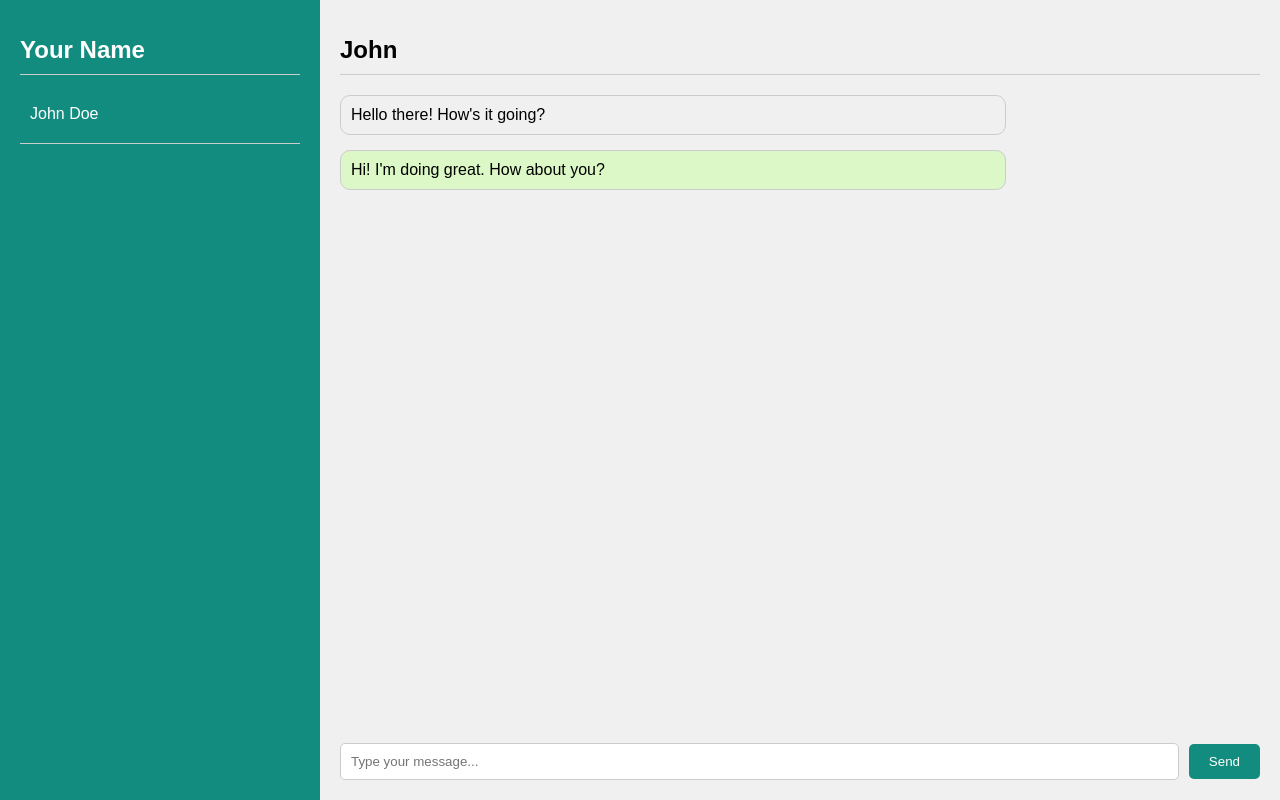
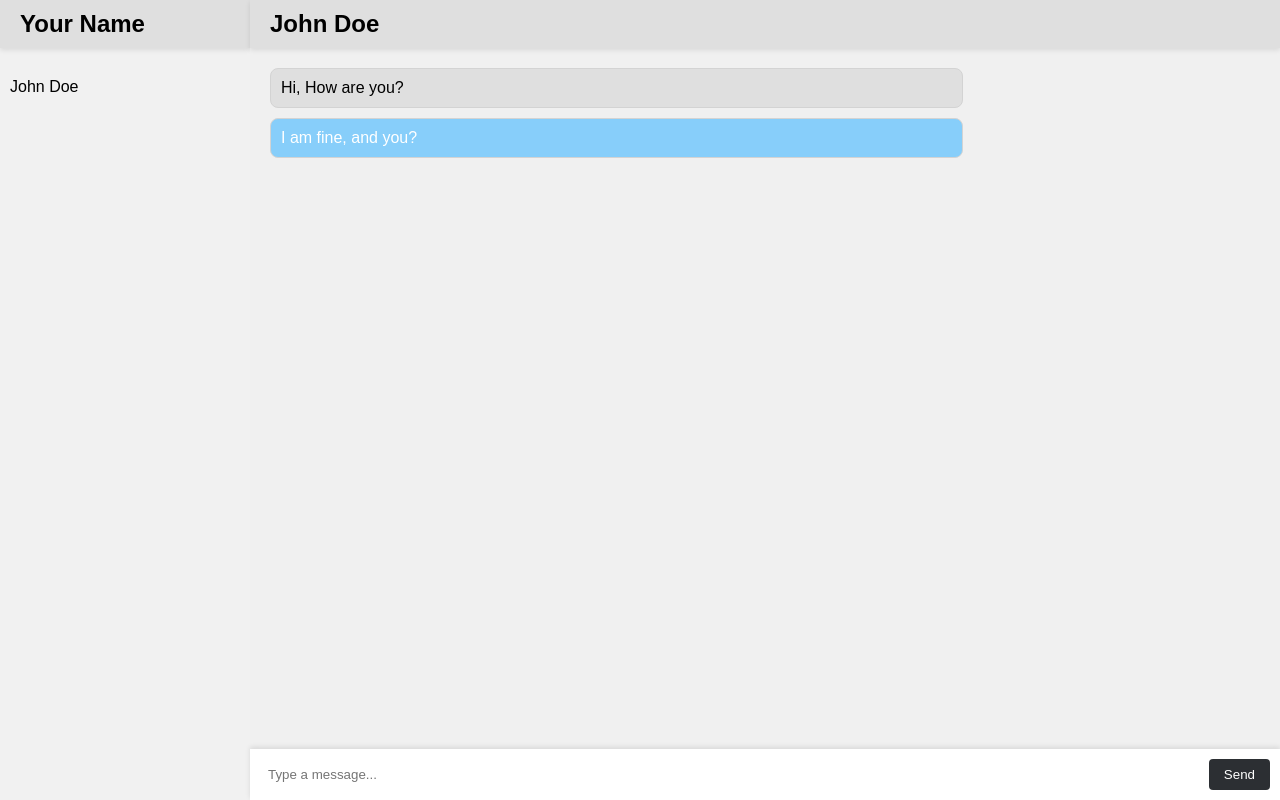
Before and after one commit to Dhairyas14/simple-chat-app, a website: page index.html in a window 1280 px wide. Both pictures are taken after typing "Sample" into the empty fields and a click on the button "Send". Drawn offline with nearby package versions, Linux system fonts and the light colour scheme; no server answers.

Commit message:
This is my basic chat app with Assignment 1.

```diff
--- a/client.js
+++ /dev/null
@@ -1,22 +0,0 @@
-document.addEventListener('DOMContentLoaded', () => {
-  const socket = io(); // Connect to the Socket.IO server
-  const messageContainer = document.querySelector('.message-container');
-  const messageInput = document.querySelector('.message-input');
-  const sendButton = document.querySelector('.send-button');
-
-  socket.on('message', (data) => {
-    const message = document.createElement('div');
-    message.className = 'message' + (data.isSender ? ' sender' : '');
-    message.textContent = data.message;
-    messageContainer.appendChild(message);
-  });
-
-  sendButton.addEventListener('click', () => {
-    const messageText = messageInput.value.trim();
-
-    if (messageText) {
-      socket.emit('message', { message: messageText, isSender: true });
-      messageInput.value = '';
-    }
-  });
-});
--- a/index.html
+++ b/index.html
@@ -4,30 +4,35 @@
     <meta charset="UTF-8">
     <meta name="viewport" content="width=device-width, initial-scale=1.0">
     <link rel="stylesheet" href="styles.css">
-    <title>Socket.IO Chat</title>
+    <title>Chat App</title>
 </head>
 <body>
-    <div class="chat-container">
-        <div class="sidebar">
-            <h1 class="sidebar-header">Your Name</h1>
+    <div class="container">
+        <aside class="sidebar">
+            <div class="sidebar-header">
+                <h2>Your Name</h2>
+            </div>
             <ul class="contact-list">
-                <li class="contact-list-item">John Doe</li>
-                <!-- Add more contact list items as needed -->
+                <!-- Contacts will be dynamically added here -->
+                <li>John Doe</li>
             </ul>
-        </div>
+        </aside>
         <div class="chat-area">
-            <h1 class="chat-area-header">John</h1>
-            <div class="message-container">
-                <div class="message received">Hello there! How's it going?</div>
-                <div class="message sent">Hi! I'm doing great. How about you?</div>
+            <div class="chat-header">
+                <h2>John Doe</h2>
             </div>
-            <div class="input-container">
-                <input type="text" class="message-input" placeholder="Type your message...">
-                <button class="send-button">Send</button>
+            <div class="chat-box">
+                <!-- Chat messages will be dynamically added here -->
+                <div class="message received">Hi, How are you?</div>
+                <div class="message sent">I am fine, and you?</div>
+            </div>
+            <div class="input-box">
+                <input type="text" id="messageInput" placeholder="Type a message...">
+                <button id="sendButton">Send</button>
             </div>
         </div>
     </div>
-    <script src="/socket.io/socket.io.js"></script>
-    <script src="client.js"></script>
+    <script src="https://cdnjs.cloudflare.com/ajax/libs/socket.io/4.1.2/socket.io.js"></script>
+    <script src="script.js"></script>
 </body>
 </html>
--- a/package.json
+++ b/package.json
@@ -4,13 +4,15 @@
   "description": "This is a simple chat app",
   "main": "index.js",
   "scripts": {
-    "test": "echo \"Error: no test specified\" && exit 1"
+    "test": "echo \"Error: no test specified\" && exit 1",
+    "start": "node server.js"
   },
   "keywords": [],
   "author": "",
   "license": "ISC",
   "dependencies": {
     "express": "^4.18.2",
+    "http": "^0.0.1-security",
     "socket.io": "^4.7.2",
     "socket.io-client": "^4.7.2"
   }
--- /dev/null
+++ b/replacements.json
@@ -0,0 +1,28 @@
+{
+    "replacements": [
+        {
+            "from": "react",
+            "to": "*"
+        },
+        {
+            "from": "woah",
+            "to": "😲"
+        },
+        {
+            "from": "hey",
+            "to": "👋"
+        },
+        {
+            "from": "lol",
+            "to": "😂"
+        },
+        {
+            "from": "like",
+            "to": "💟"
+        },
+        {
+            "from": "congratulations",
+            "to": "🎉"
+        }
+    ]
+}
--- /dev/null
+++ b/script.js
@@ -0,0 +1,53 @@
+const socket = io(); // Connect to the socket.io server
+
+// DOM elements
+const messageInput = document.getElementById('messageInput');
+const sendButton = document.getElementById('sendButton');
+const chatBox = document.querySelector('.chat-box');
+
+let replacements = []; // Array to store replacements
+
+// Fetch the replacements from the JSON file
+fetch('replacements.json')
+    .then(response => response.json())
+    .then(data => {
+        replacements = data.replacements;
+    })
+    .catch(error => console.error('Error fetching replacements:', error));
+
+// Replace function with dynamic replacements
+function replaceWordsWithReplacements(message) {
+    for (const replacement of replacements) {
+        const regex = new RegExp(replacement.from, 'gi');
+        message = message.replace(regex, replacement.to);
+    }
+    return message;
+}
+
+// Send message
+sendButton.addEventListener('click', () => {
+    let message = messageInput.value.trim();
+
+    // Apply dynamic replacements
+    message = replaceWordsWithReplacements(message);
+
+    if (message !== '') {
+        socket.emit('message', message);
+        messageInput.value = '';
+    }
+});
+
+// Receive message
+socket.on('message', (data) => {
+    const { message } = data;
+    appendMessage(message);
+});
+
+// Append a new message to the chat box
+function appendMessage(message) {
+    const messageElement = document.createElement('div');
+    messageElement.classList.add('message');
+    messageElement.textContent = message;
+    chatBox.appendChild(messageElement);
+    chatBox.scrollTop = chatBox.scrollHeight; // Scroll to the bottom
+}
--- a/styles.css
+++ b/styles.css
@@ -1,135 +1,134 @@
-body,
-html {
+/* Reset default margin and padding */
+* {
     margin: 0;
     padding: 0;
-    height: 100%;
-    font-family: Arial, sans-serif;
-    background-color: #f0f0f0;
-}
-
-.chat-container {
-    display: flex;
-    height: 100%;
-}
-
-.sidebar {
-    width: 25%;
-    background-color: #128C7E;
-    color: #fff;
-    padding: 20px;
     box-sizing: border-box;
 }
 
-.sidebar-header {
-    font-size: 1.5rem;
-    margin-bottom: 20px;
-    border-bottom: 1px solid #ccc;
-    /* Add border line */
-    padding-bottom: 10px;
-    /* Add spacing below header */
+/* Basic styling for the container */
+.container {
+    display: flex;
+    height: 100vh;
+    font-family: Arial, sans-serif;
+}
+
+/* Sidebar styling */
+.sidebar {
+    width: 250px;
+    color: black;
+    background-color: #F1F1F1; /* Dark grey background color */
+    box-shadow: 2px 0px 5px rgba(0, 0, 0, 0.1);
 }
 
 .contact-list {
     list-style: none;
-    padding: 0;
-    margin: 0;
-    border-bottom: 1px solid #ccc;
-    /* Add border line */
-    padding-bottom: 10px;
 }
 
-.contact-list-item {
+.contact-list li {
+    margin-bottom: 10px;
+    cursor: pointer;
     padding: 10px;
-    border-bottom: 1px solid #0D6E5B;
-    cursor: pointer;
     transition: background-color 0.3s ease;
+    border-radius: 8px;
 }
 
-.contact-list-item:last-child {
-    border-bottom: none;
+.contact-list li:hover {
+    background-color: rgba(0, 0, 0, 0.1);
 }
 
-.contact-list-item:hover {
-    background-color: #0D6E5B;
-}
-
-/* Modify these styles in your existing CSS */
+/* Chat area styling */
 .chat-area {
     flex: 1;
     display: flex;
     flex-direction: column;
-    justify-content: space-between;
-    padding: 20px;
-    box-sizing: border-box;
-    overflow-y: scroll;
+    background-color: #f0f0f0; /* Light grey background color */
 }
 
-.chat-area-header {
-    font-size: 1.5rem;
-    margin-bottom: 20px;
-    border-bottom: 1px solid #ccc;
-    /* Add border line */
-    padding-bottom: 10px;
-    /* Add spacing below header */
-
+.header-container {
+    display: flex;
+    justify-content: space-between;
+    align-items: center;
+    background-color: #2C2F33; /* Dark grey background color */
+    color: white;
+    padding: 10px 20px;
+    box-shadow: 0px 2px 5px rgba(0, 0, 0, 0.1);
 }
 
-.message-container {
+.sidebar-header {
+    background-color: #DFDFDF; /* Dark grey background color */
+    color: black;
+    padding: 10px 20px;
+    margin-bottom: 20px;
+    box-shadow: 0px 2px 5px rgba(0, 0, 0, 0.1);
+}
+
+.chat-header {
+    background-color: #DFDFDF; /* Dark grey background color */
+    color: black;
+    padding: 10px 20px;
+    box-shadow: 0px 2px 5px rgba(0, 0, 0, 0.1);
+}
+
+.chat-box {
     flex: 1;
-    /* Occupy remaining space */
-    display: flex;
-    flex-direction: column;
-    gap: 10px;
-    overflow-y: scroll;
-    /* Add overflow-y property for scrolling */
+    overflow-y: auto;
+    padding: 20px;
 }
 
 .message {
     padding: 10px;
-    border-radius: 10px;
+    border-radius: 8px;
+    margin-bottom: 10px;
     max-width: 70%;
-    margin-bottom: 5px;
-    border: 1px solid #ccc;
-    /* Add border style */
+    background-color: #DFDFDF; /* Light green background color */
+    border: 1px solid #D3D3D3; /* Light grey border */
+}
+
+.received {
+    background-color: #DFDFDF; /* Light green background color */
+    align-self: flex-start;
+    border: 1px solid #D3D3D3; /* Light grey border */
 }
 
 .sent {
-    background-color: #DCF8C6;
-    padding: 10px;
-    border-radius: 10px;
-    max-width: 70%;
-    margin-bottom: 5px;
-    border: 1px solid #ccc;
-    /* Add border style */
+    background-color: #87CEFA; /* Light green background color */
+    align-self: flex-start;
+    border: 1px solid #D3D3D3; /* Light grey border */
+    color: white;
 }
 
-.message.sender {
-    color: #000;
-    align-self: flex-start;
-    margin-bottom: 5px;
-    border: 1px solid #ccc;
-    /* Add border style */
+.input-box {
+    display: flex;
+    align-items: center;
+    padding: 10px;
+    background-color: white;
+    box-shadow: 0px -2px 5px rgba(0, 0, 0, 0.1);
 }
 
-.input-container {
-    display: flex;
-    align-items: center;
-    margin-top: 20px;
-}
-
-.message-input {
+#messageInput {
     flex: 1;
-    padding: 10px;
-    border: 1px solid #ccc;
-    border-radius: 5px;
+    padding: 8px;
+    border: none;
+    border-radius: 4px;
     margin-right: 10px;
 }
 
-.send-button {
-    background-color: #128C7E;
-    color: #fff;
+#sendButton {
+    background-color: #2C2F33; /* Dark grey background color */
+    color: white;
     border: none;
-    border-radius: 5px;
-    padding: 10px 20px;
+    border-radius: 4px;
+    padding: 8px 15px;
     cursor: pointer;
 }
+
+/* Responsive adjustments */
+@media (max-width: 768px) {
+    .container {
+        flex-direction: column;
+    }
+
+    .sidebar {
+        width: 100%;
+    }
+}
```
Also changed, not shown: server.js (+16 -7 lines), 1 other file.
